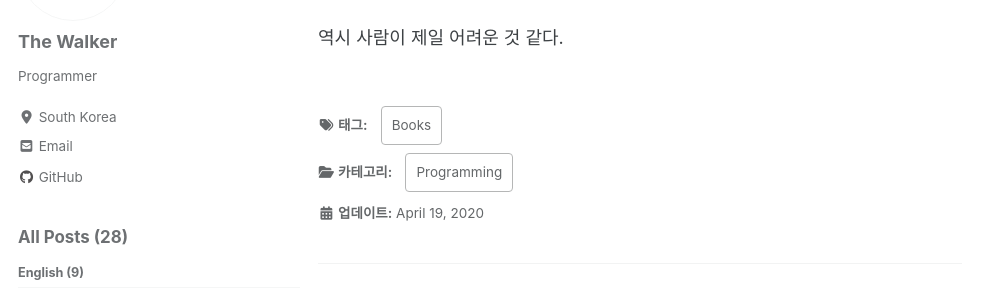
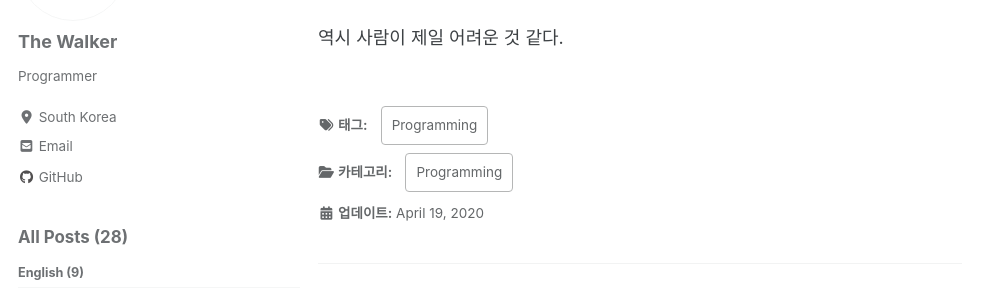
Before and after one commit to sytone/thewalkery.github.io, a Jekyll site: the page built from _posts/2020-04-20-book-agile.md, in a window 1280 px wide and 900 px high, scrolled down 5867 px. Shown: the part 143-439 px from the top of the window, without its empty margins (0-1007 px from the left). Built offline with Jekyll 4.4.1, drawn with Linux system fonts in a browser that asks for light colours; cached includes are drawn as plain includes; nearby versions of some CDN libraries; comment, search, counter and statistics services are not loaded.

Commit message:
Update 2020-04-20-book-agile.md

```diff
--- a/_posts/2020-04-20-book-agile.md
+++ b/_posts/2020-04-20-book-agile.md
@@ -10,7 +10,7 @@ date: 2020-04-19 19:00:00 +0900
 categories:
   - Programming
 tags:
-  - Books
+  - Programming
 ---
 
 ## 서론
```
